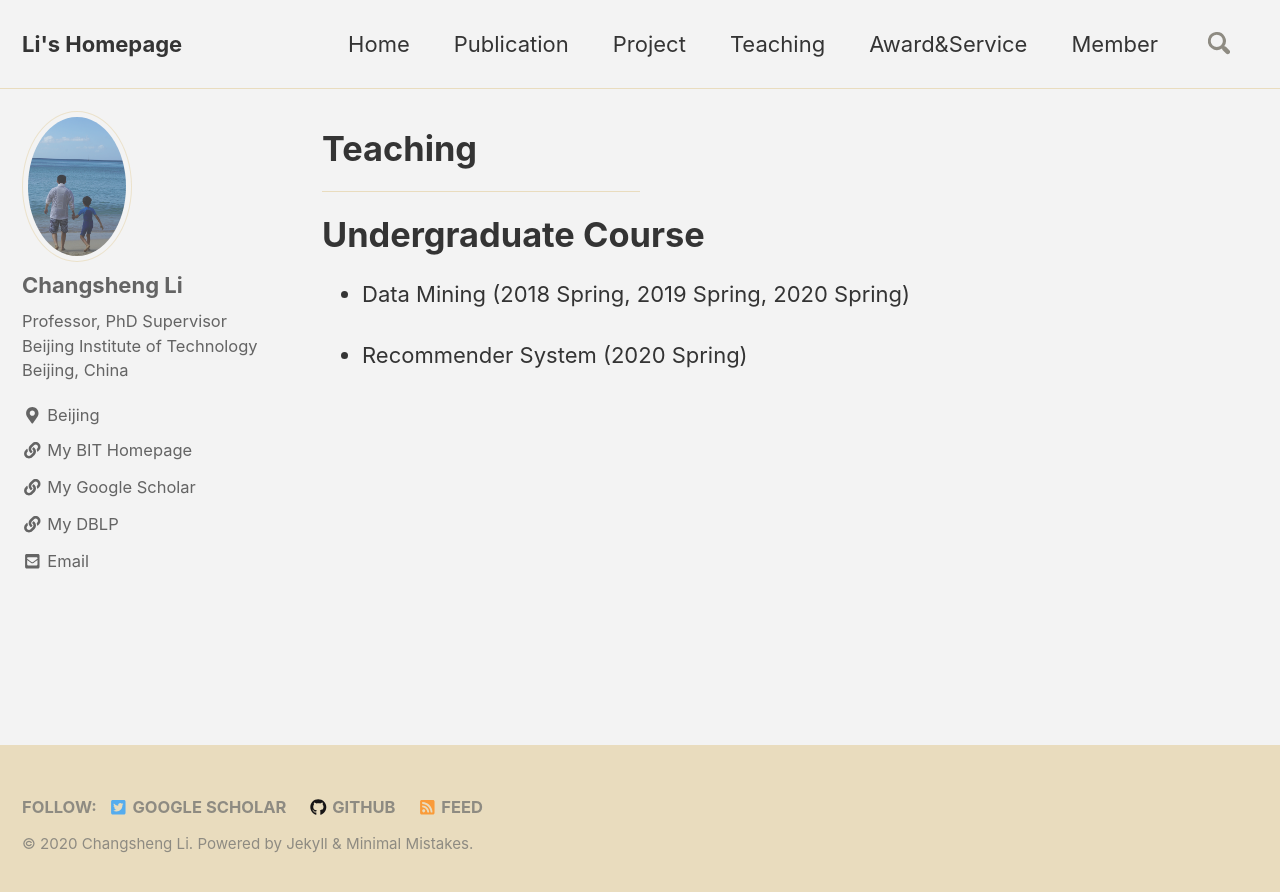
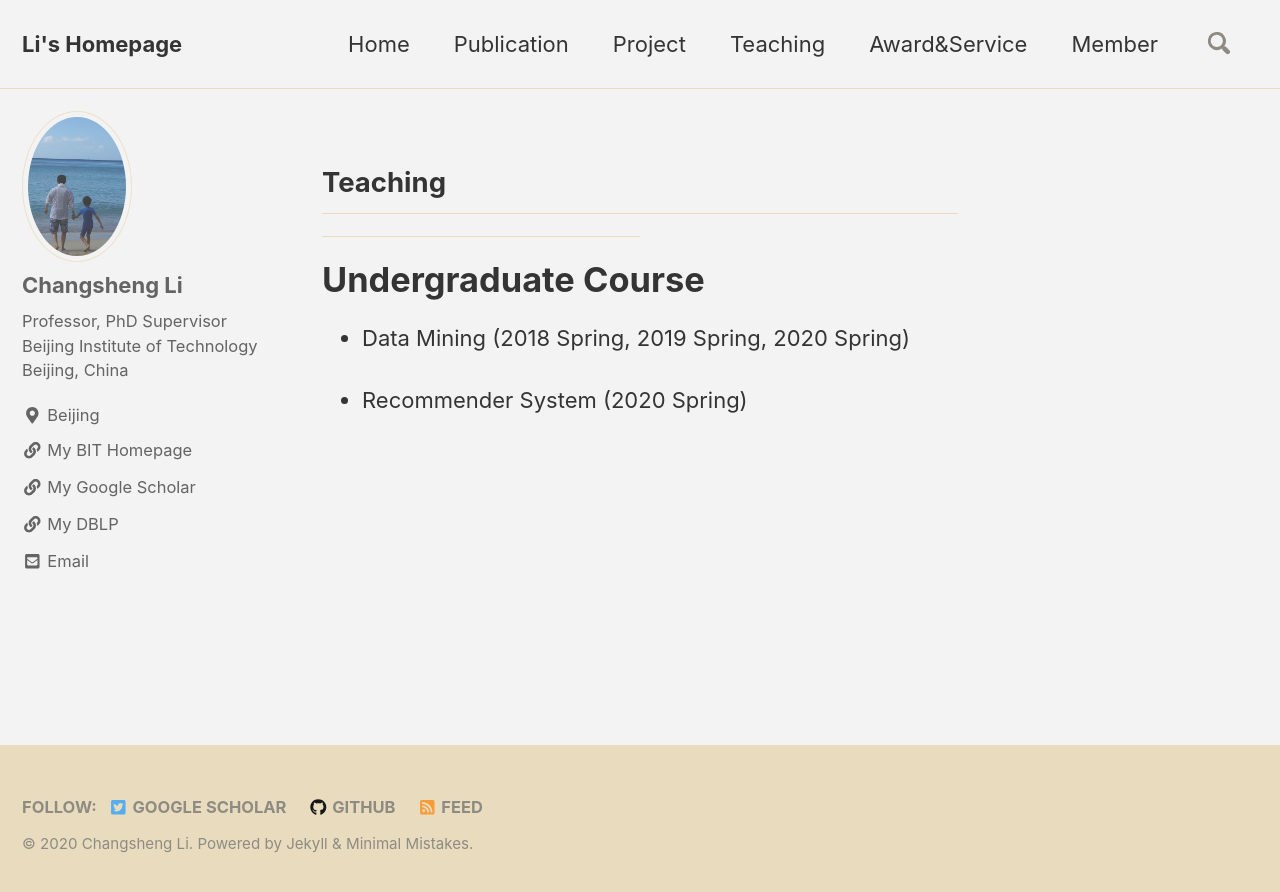
Before and after one commit to csli-bit/csli-bit.github.io, a Jekyll site: the page built from _pages/teaching.md, in a window 1280 px wide. Shown: the top 892 px of the page. Built offline with Jekyll 4.4.1, drawn with Linux system fonts in a browser that asks for light colours; nearby versions of some CDN libraries; comment, search, counter and statistics services are not loaded.

```diff
--- a/_pages/teaching.md
+++ b/_pages/teaching.md
@@ -5,7 +5,7 @@ permalink: /teaching/
 ---
 
 <div id="toptitle" >
-<h1>Teaching</h1>
+<h2>Teaching</h2>
 </div>
 <hr style="width:50%" />
 <h1>Undergraduate Course</h1>
```
